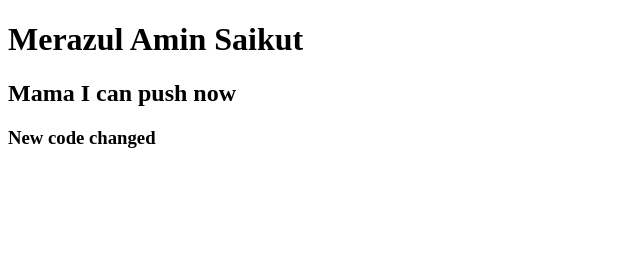
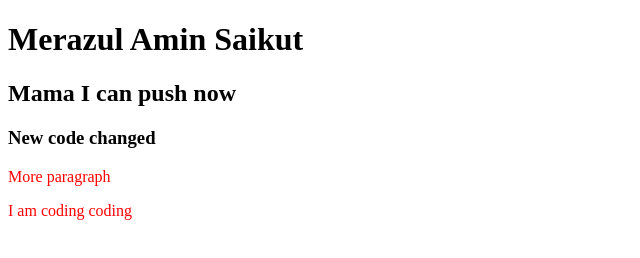
Before and after one commit to merazul-amin/my-second-repo, a plain HTML site: page index.html in a window 1280 px wide. Shown: the whole page, without its empty margins (0-640 px from the left). Drawn offline with Linux system fonts and the light colour scheme.

Commit message:
some changes

```diff
--- a/index.html
+++ b/index.html
@@ -6,12 +6,15 @@
     <meta http-equiv="X-UA-Compatible" content="IE=edge">
     <meta name="viewport" content="width=device-width, initial-scale=1.0">
     <title>My Second Repo</title>
+    <link rel="stylesheet" href="style.css">
 </head>
 
 <body>
     <h1>Merazul Amin Saikut</h1>
     <h2>Mama I can push now</h2>
     <h3>New code changed</h3>
+    <p>More paragraph</p>
+    <p>I am coding coding</p>
 </body>
 
 </html>
--- /dev/null
+++ b/style.css
@@ -0,0 +1,3 @@
+p {
+    color: red;
+}
```
